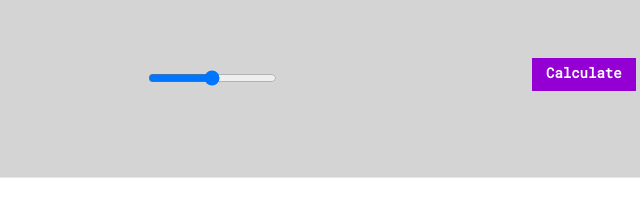
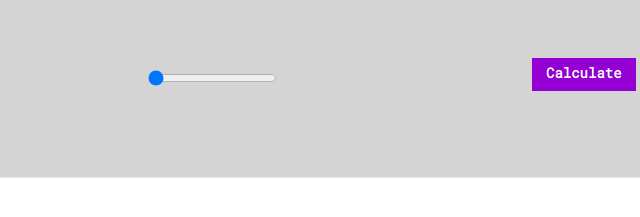
Before and after one commit to RiteshPatel00/Budgeting-and-Investing-Web-Application, a plain HTML site: page Compound Interest Calculator/index.html in a window 1280 px wide. Shown: the part 663-880 px from the top of the page, 364-1004 px from the left. Drawn offline with nearby package versions, Linux system fonts and the light colour scheme.

Commit message:
Created slider in css for compound interest calculator

```diff
--- a/Compound Interest Calculator/index.html
+++ b/Compound Interest Calculator/index.html
@@ -56,7 +56,17 @@
                         <option value="half-year">Semi-Anually</option>
                         <option value="year">Anually</option>
                     </select>
-                    <input class="years_to_grow_range" type="range" min="1" step="1" max="60" value="30" aria-hidden="true">
+
+
+
+                    <input class="years_to_grow_range" type="range" value="1"
+                           min="1" max="100" onchange="rangeSlide(value)" onmousemove="rangeSlide(value)">
+
+                    <script>
+                       function rangeSlide(val){
+                            document.querySelector('.years__grow').value = val;
+                        }
+                        </script>
                     <input type="number" class="years__grow" placeholder="Years To Grow">
                     <input type="number" class="inital__investment" placeholder="Inital Investment">
                     <input type="number" class="regular__addition" placeholder="Regular Addition">
--- a/Compound Interest Calculator/style.css
+++ b/Compound Interest Calculator/style.css
@@ -261,7 +261,6 @@ body {
     left: 70%;
     border: none;
     border-radius: 0px;
-
     width: auto;
     padding: 0.4em 1em 0.6em;
     text-align: center;
```
